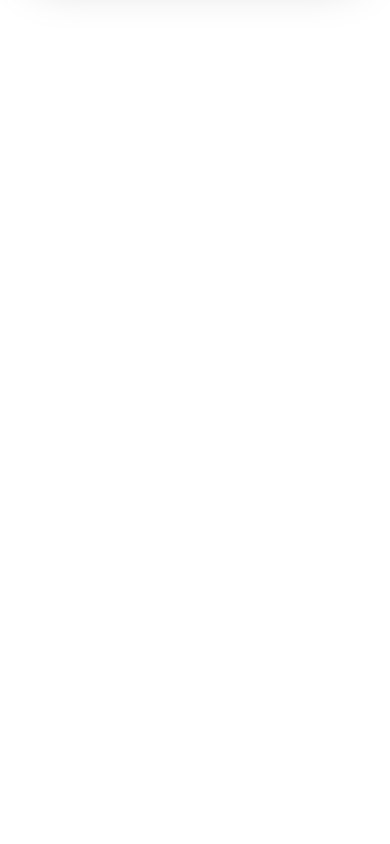
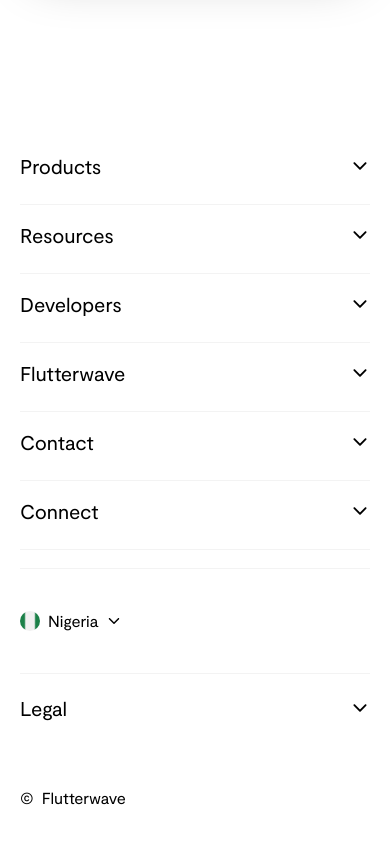
Before and after one commit to cjchika/flutterwave_clone, a React (Vite) app: page / in a window 390 px wide. Shown: the part 10126-10970 px from the top of the page. Before the commit the page ends 10270 px from the top, so only its background shows below. Built offline with nearby package versions, Linux system fonts and the light colour scheme.

Commit message:
Footer Ready

```diff
--- a/src/components/Footer.jsx
+++ b/src/components/Footer.jsx
@@ -11,6 +11,7 @@ import {
 } from "../assets/constants";
 import NigeriaFlag from "../assets/Images/NigeriaFlag.jpg";
 import { IoIosArrowDown } from "react-icons/io";
+import MobileFooter from "./MobileFooter";
 
 const Footer = () => {
   const [toggleButton, setToggleButton] = useState(false);
@@ -21,6 +22,7 @@ const Footer = () => {
 
   return (
     <footer className="pt-[90px] px-[20px]">
+      <MobileFooter />
       <div className="max-w-[109.rem] bg-white  text-cardDarkBG xl:mx-[90px]">
         <div className="hidden lg:flex justify-between border-[#f3f3f3] border-b pb-[40px]">
           <div className="w-[20%]">
--- /dev/null
+++ b/src/components/MobileFooter.jsx
@@ -0,0 +1,221 @@
+import React, { useState } from "react";
+import {
+  Products,
+  Resources,
+  Developers,
+  Flutterwave,
+  Contact,
+  Social,
+  Legal,
+  countries,
+} from "../assets/constants";
+import NigeriaFlag from "../assets/Images/NigeriaFlag.jpg";
+import { IoIosArrowDown, IoIosArrowUp } from "react-icons/io";
+
+const MobileFooter = () => {
+  const [toggleButton, setToggleButton] = useState(false);
+  const [toggleProduct, setToggleProduct] = useState(false);
+  const [toggleResources, setToggleResources] = useState(false);
+  const [toggleFlutterwave, setToggleFlutterwave] = useState(false);
+  const [toggleContact, setToggleContact] = useState(false);
+  const [toggleDevelopers, setToggleDevelopers] = useState(false);
+  const [toggleLegal, setToggleLegal] = useState(false);
+  const [toggleSocial, setToggleSocial] = useState(false);
+
+  // const handleFooterToggle = () => {
+  //   setToggle((toggle) => !toggle);
+  // };
+
+  const handleToggle = () => {
+    setToggleButton((toggleButton) => !toggleButton);
+  };
+
+  return (
+    <div>
+      <div className="flex flex-col lg:hidden border-[#f3f3f3] border-b pb-[10px]">
+        <div className="w-full border-[#f3f3f3] border-b my-2">
+          <div
+            className="flex items-center justify-between mb-[1.5rem] text-xl "
+            onClick={() => setToggleProduct((toggleProduct) => !toggleProduct)}
+          >
+            <h4> Products</h4>
+            {toggleProduct ? <IoIosArrowUp /> : <IoIosArrowDown />}
+          </div>
+          {toggleProduct && (
+            <ul>
+              {Products.map((product) => (
+                <li key={product.id} className="mb-[1.5rem]">
+                  {product.text}
+                </li>
+              ))}
+            </ul>
+          )}
+        </div>
+        <div className="w-full border-[#f3f3f3] border-b my-2">
+          <div
+            className="flex items-center justify-between mb-[1.5rem] text-xl "
+            onClick={() =>
+              setToggleResources((toggleResources) => !toggleResources)
+            }
+          >
+            <h4> Resources</h4>
+            {toggleResources ? <IoIosArrowUp /> : <IoIosArrowDown />}
+          </div>
+          {toggleResources && (
+            <ul>
+              {Resources.map((resource) => (
+                <li key={resource.id} className="mb-[1.5rem]">
+                  {resource.text}
+                </li>
+              ))}
+            </ul>
+          )}
+        </div>
+        <div className="w-full border-[#f3f3f3] border-b my-2">
+          <div
+            className="flex items-center justify-between mb-[1.5rem] text-xl "
+            onClick={() =>
+              setToggleDevelopers((toggleDevelopers) => !toggleDevelopers)
+            }
+          >
+            <h4> Developers</h4>
+            {toggleDevelopers ? <IoIosArrowUp /> : <IoIosArrowDown />}
+          </div>
+          {toggleDevelopers && (
+            <ul>
+              {Developers.map((developer) => (
+                <li key={developer.id} className="mb-[1.5rem]">
+                  {developer.text}
+                </li>
+              ))}
+            </ul>
+          )}
+        </div>
+        <div className="w-full border-[#f3f3f3] border-b my-2">
+          <div
+            className="flex items-center justify-between mb-[1.5rem] text-xl "
+            onClick={() =>
+              setToggleFlutterwave((toggleFlutterwave) => !toggleFlutterwave)
+            }
+          >
+            <h4>Flutterwave</h4>
+            {toggleFlutterwave ? <IoIosArrowUp /> : <IoIosArrowDown />}
+          </div>
+          {toggleFlutterwave && (
+            <ul>
+              {Flutterwave.map((wave) => (
+                <li key={wave.id} className="mb-[1.5rem]">
+                  {wave.text}
+                </li>
+              ))}
+            </ul>
+          )}
+        </div>
+        <div className="w-full border-[#f3f3f3] border-b my-2">
+          <div
+            className="flex items-center justify-between mb-[1.5rem] text-xl "
+            onClick={() => setToggleContact((toggleContact) => !toggleContact)}
+          >
+            <h4>Contact</h4>
+            {toggleContact ? <IoIosArrowUp /> : <IoIosArrowDown />}
+          </div>
+          {toggleContact && (
+            <ul>
+              {Contact.map((con) => (
+                <li key={con.id} className="mb-[1.5rem]">
+                  {con.text}
+                </li>
+              ))}
+            </ul>
+          )}
+        </div>
+
+        <div className="w-full border-[#f3f3f3] border-b my-2">
+          <div
+            className="flex items-center justify-between mb-[1.5rem] text-xl "
+            onClick={() => setToggleSocial((toggleSocial) => !toggleSocial)}
+          >
+            <h4>Connect</h4>
+            {toggleSocial ? <IoIosArrowUp /> : <IoIosArrowDown />}
+          </div>
+          {toggleSocial && (
+            <ul>
+              {Social.map((con) => (
+                <li key={con.id} className="mb-[1.5rem]">
+                  {con.text}
+                </li>
+              ))}
+            </ul>
+          )}
+        </div>
+      </div>
+      <div className="flex flex-col lg:hidden justify-between py-[40px] border-[#f3f3f3] border-b">
+        <div>
+          <div className="flex items-center">
+            <button
+              className="flex items-center hover:text-green"
+              onClick={handleToggle}
+            >
+              <img
+                src={NigeriaFlag}
+                className="w-5 h-5 object-cover rounded-full mr-2 "
+              />
+              <span className="mr-2">Nigeria</span>
+              <IoIosArrowDown />
+            </button>
+            {toggleButton && (
+              <div className="bg-white z-100 absolute mb-[70rem] md:mb-[30rem] p-6 rounded-2xl max-w-[100%] mr-4 md:mx-0 md:w-[40rem] drop-shadow-5xl">
+                <ul className="font-Poppins flex flex-wrap justify-start items-start  ">
+                  {countries.map((country) => (
+                    <li
+                      key={country.country}
+                      className="flex text-left w-full md:w-1/3 p-[10px]"
+                    >
+                      <button className="hover:bg-[#eeecec] w-full flex items-center bg-transparent rounded-lg justify-start py-[8px] px-[8.5px] border-none cursor-pointer ">
+                        <img
+                          src={country.flag}
+                          className="w-7 h-5 object-cover rounded-[5px] mr-3"
+                        />
+                        <span className="text-[15px]">{country.country}</span>
+                      </button>
+                    </li>
+                  ))}
+                </ul>
+              </div>
+            )}
+          </div>
+        </div>
+      </div>
+
+      <div className="w-full mt-5 lg:hidden">
+        <div
+          className="flex items-center justify-between mb-[1.5rem] text-xl "
+          onClick={() => setToggleLegal((toggleLegal) => !toggleLegal)}
+        >
+          <h4>Legal</h4>
+          {toggleLegal ? <IoIosArrowUp /> : <IoIosArrowDown />}
+        </div>
+        {toggleLegal && (
+          <ul>
+            {Legal.map((con) => (
+              <li key={con.id} className="mb-[1.5rem]">
+                {con.text}
+              </li>
+            ))}
+          </ul>
+        )}
+      </div>
+
+      <div className=" py-[40px] lg:hidden">
+        <div>
+          <div className="flex items-center justify-start">
+            <p className="mr-2">©</p>
+            <p>Flutterwave</p>
+          </div>
+        </div>
+      </div>
+    </div>
+  );
+};
+
+export default MobileFooter;
```
